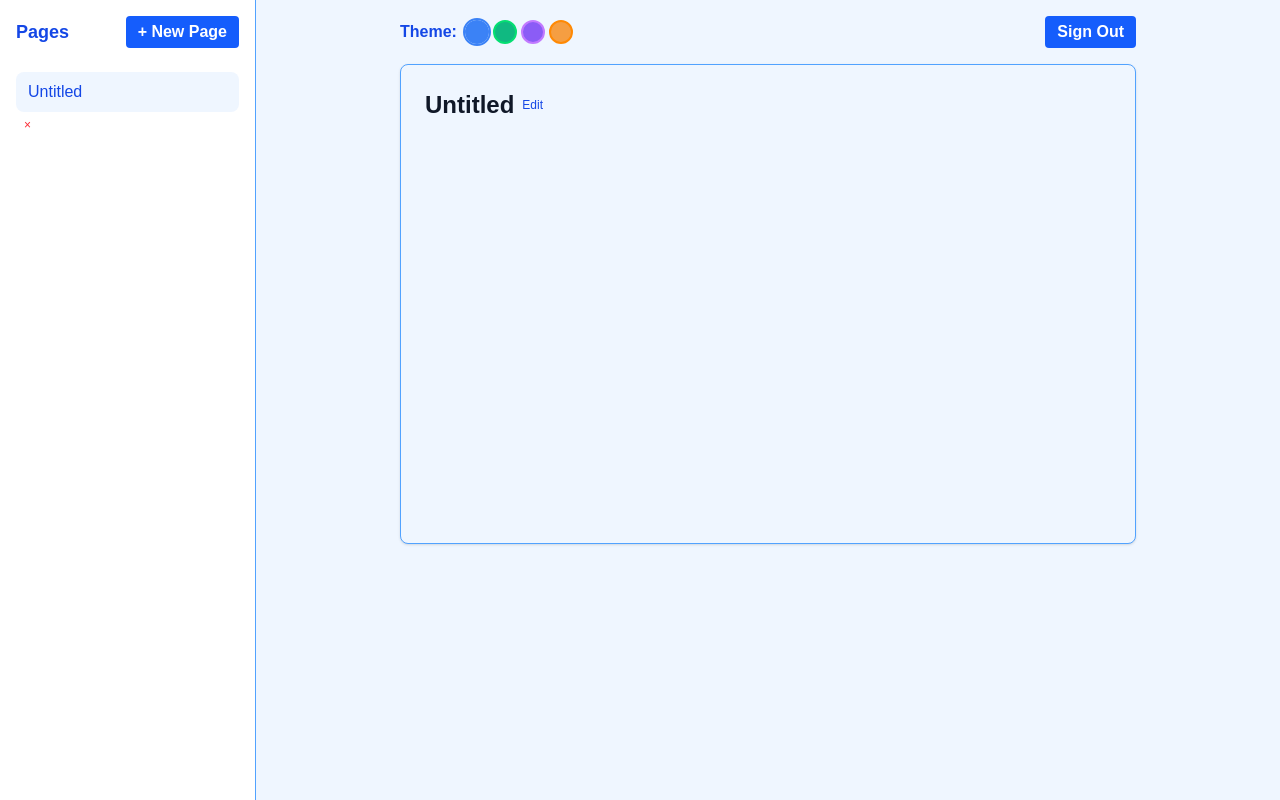
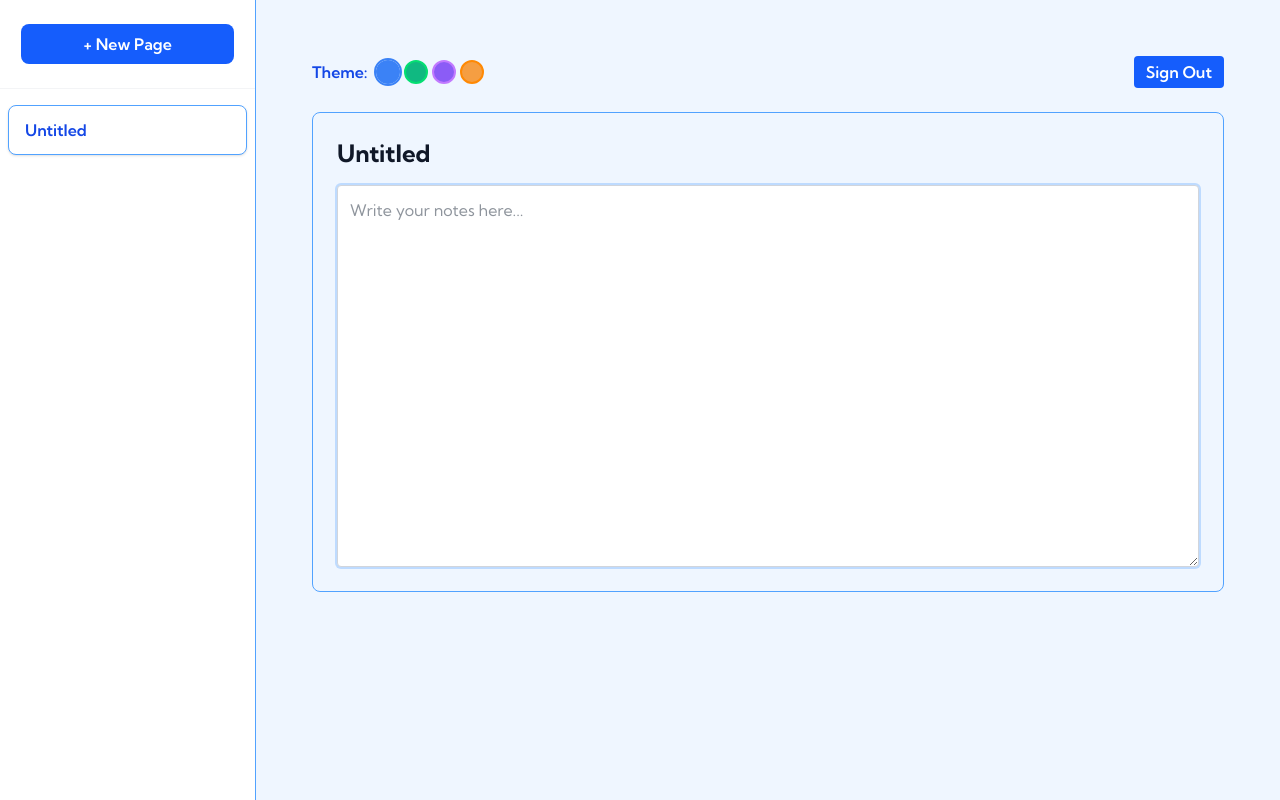
Before and after one commit to mathantkumar/vault51, a Next.js app: page / in a window 1280 px wide. Both pictures are taken after a click on the button "+ New Page". Built offline with nearby package versions, Linux system fonts and the light colour scheme.

Commit message:
Implement Kumbh Sans font, refactor theme object for cleaner structure, and create modular PageCard component for improved UI in NotionLite.

```diff
--- a/components/NotionLite.tsx
+++ b/components/NotionLite.tsx
@@ -1,4 +1,7 @@
 import React, { useState, useEffect, useRef } from 'react';
+
+// --- Google Fonts: Kumbh Sans ---
+const KUMBH_FONT_URL = 'https://fonts.googleapis.com/css2?family=Kumbh+Sans:wght@400;600;700&display=swap';
 
 // --- Types ---
 type Page = {
@@ -9,77 +12,26 @@ type Page = {
 
 type Theme = {
   name: string;
-  accent: string; // Tailwind color e.g. 'blue'
-  accentHex: string; // For pale backgrounds
-  accentBg: string; // Tailwind bg class
-  accentBorder: string; // Tailwind border class
-  accentText: string; // Tailwind text class
-  paleBg: string; // Tailwind bg class for pale area
+  accent: string;
+  accentHex: string;
+  accentBg: string;
+  accentBorder: string;
+  accentText: string;
+  paleBg: string;
 };
 
 const THEMES: Theme[] = [
-  {
-    name: 'Blue',
-    accent: 'blue',
-    accentHex: '#3B82F6',
-    accentBg: 'bg-blue-600',
-    accentBorder: 'border-blue-400',
-    accentText: 'text-blue-700',
-    paleBg: 'bg-blue-50',
-  },
-  {
-    name: 'Green',
-    accent: 'green',
-    accentHex: '#10B981',
-    accentBg: 'bg-green-600',
-    accentBorder: 'border-green-400',
-    accentText: 'text-green-700',
-    paleBg: 'bg-green-50',
-  },
-  {
-    name: 'Purple',
-    accent: 'purple',
-    accentHex: '#8B5CF6',
-    accentBg: 'bg-purple-600',
-    accentBorder: 'border-purple-400',
-    accentText: 'text-purple-700',
-    paleBg: 'bg-purple-50',
-  },
-  {
-    name: 'Orange',
-    accent: 'orange',
-    accentHex: '#F59E42',
-    accentBg: 'bg-orange-500',
-    accentBorder: 'border-orange-400',
-    accentText: 'text-orange-700',
-    paleBg: 'bg-orange-50',
-  },
+  { name: 'Blue', accent: 'blue', accentHex: '#3B82F6', accentBg: 'bg-blue-600', accentBorder: 'border-blue-400', accentText: 'text-blue-700', paleBg: 'bg-blue-50' },
+  { name: 'Green', accent: 'green', accentHex: '#10B981', accentBg: 'bg-green-600', accentBorder: 'border-green-400', accentText: 'text-green-700', paleBg: 'bg-green-50' },
+  { name: 'Purple', accent: 'purple', accentHex: '#8B5CF6', accentBg: 'bg-purple-600', accentBorder: 'border-purple-400', accentText: 'text-purple-700', paleBg: 'bg-purple-50' },
+  { name: 'Orange', accent: 'orange', accentHex: '#F59E42', accentBg: 'bg-orange-500', accentBorder: 'border-orange-400', accentText: 'text-orange-700', paleBg: 'bg-orange-50' },
 ];
-
 const THEME_KEY = 'notionlite_theme';
-
-// --- Local Storage Helpers ---
 const STORAGE_KEY = 'notionlite_pages';
-function loadPages(): Page[] {
-  try {
-    const data = localStorage.getItem(STORAGE_KEY);
-    return data ? JSON.parse(data) : [];
-  } catch {
-    return [];
-  }
-}
-function savePages(pages: Page[]) {
-  localStorage.setItem(STORAGE_KEY, JSON.stringify(pages));
-}
-function loadTheme(): Theme {
-  const name = localStorage.getItem(THEME_KEY);
-  return THEMES.find(t => t.name === name) || THEMES[0];
-}
-function saveTheme(theme: Theme) {
-  localStorage.setItem(THEME_KEY, theme.name);
-}
-
-// --- Markdown to HTML (very basic) ---
+function loadPages(): Page[] { try { const data = localStorage.getItem(STORAGE_KEY); return data ? JSON.parse(data) : []; } catch { return []; } }
+function savePages(pages: Page[]) { localStorage.setItem(STORAGE_KEY, JSON.stringify(pages)); }
+function loadTheme(): Theme { const name = localStorage.getItem(THEME_KEY); return THEMES.find(t => t.name === name) || THEMES[0]; }
+function saveTheme(theme: Theme) { localStorage.setItem(THEME_KEY, theme.name); }
 function renderMarkdown(md: string): string {
   let html = md
     .replace(/^### (.*$)/gim, '<h3 class="text-lg font-semibold mt-4 mb-2">$1</h3>')
@@ -88,11 +40,43 @@ function renderMarkdown(md: string): string {
     .replace(/\*\*(.*?)\*\*/gim, '<strong>$1</strong>')
     .replace(/\*(.*?)\*/gim, '<em>$1</em>')
     .replace(/^\s*\- (.*$)/gim, '<li>$1</li>');
-  // Wrap consecutive <li> in <ul>
   html = html.replace(/(<li>[^<]*<\/li>(?:<br\/>)*?)+/g, match => `<ul class="list-disc pl-6 my-2">${match.replace(/<br\/>/g, '')}</ul>`);
   html = html.replace(/\n/g, '<br/>');
   return html;
 }
+
+// --- Modular Card for Page List ---
+const PageCard: React.FC<{
+  page: Page;
+  selected: boolean;
+  accentBorder: string;
+  accentText: string;
+  paleBg: string;
+  onClick: () => void;
+  onDelete: () => void;
+}> = ({ page, selected, accentBorder, accentText, paleBg, onClick, onDelete }) => (
+  <div
+    className={`rounded-lg shadow-sm mb-2 transition cursor-pointer border bg-white flex items-center group ${selected ? `${accentBorder} ${paleBg}` : 'border-gray-200 hover:bg-gray-50'}`}
+    style={{ fontFamily: 'Kumbh Sans, sans-serif' }}
+    onClick={onClick}
+  >
+    <button
+      className={`flex-1 text-left px-4 py-3 font-semibold truncate ${selected ? accentText : 'text-gray-800'}`}
+      style={{ fontFamily: 'Kumbh Sans, sans-serif', background: 'none', border: 'none' }}
+      tabIndex={-1}
+    >
+      {page.title || <span className="italic text-gray-400">Untitled</span>}
+    </button>
+    <button
+      className="ml-2 text-xs text-red-500 hover:text-red-700 px-3 py-2 opacity-0 group-hover:opacity-100 transition-opacity"
+      onClick={e => { e.stopPropagation(); onDelete(); }}
+      title="Delete page"
+      style={{ fontFamily: 'Kumbh Sans, sans-serif' }}
+    >
+      &times;
+    </button>
+  </div>
+);
 
 // --- Main Component ---
 const NotionLite: React.FC = () => {
@@ -104,23 +88,14 @@ const NotionLite: React.FC = () => {
   const [theme, setTheme] = useState<Theme>(THEMES[0]);
   const contentRef = useRef<HTMLTextAreaElement>(null);
 
-  // Load from localStorage on mount
   useEffect(() => {
     const loaded = loadPages();
     setPages(loaded);
     if (loaded.length > 0) setActiveId(loaded[0].id);
     setTheme(loadTheme());
   }, []);
-
-  // Save to localStorage on change
-  useEffect(() => {
-    savePages(pages);
-  }, [pages]);
-  useEffect(() => {
-    saveTheme(theme);
-  }, [theme]);
-
-  // When switching page, update editing fields
+  useEffect(() => { savePages(pages); }, [pages]);
+  useEffect(() => { saveTheme(theme); }, [theme]);
   useEffect(() => {
     const page = pages.find(p => p.id === activeId);
     setEditingTitle(page?.title || '');
@@ -128,7 +103,6 @@ const NotionLite: React.FC = () => {
     setIsEditing(false);
   }, [activeId, pages]);
 
-  // --- Page Actions ---
   function handleNewPage() {
     const id = Date.now().toString();
     const newPage: Page = { id, title: 'Untitled', content: '' };
@@ -156,8 +130,6 @@ const NotionLite: React.FC = () => {
     setIsEditing(true);
     setTimeout(() => contentRef.current?.focus(), 100);
   }
-
-  // --- Formatting Toolbar ---
   function insertAtCursor(before: string, after: string = '', field: 'title' | 'content' = 'content') {
     const ref = field === 'title' ? null : contentRef.current;
     let value = field === 'title' ? editingTitle : editingContent;
@@ -174,48 +146,38 @@ const NotionLite: React.FC = () => {
       }, 0);
     }
   }
-
-  // --- Theme Switcher ---
-  function handleThemeChange(next: Theme) {
-    setTheme(next);
+  function handleThemeChange(next: Theme) { setTheme(next); }
+  function handleSignOut() { window.location.reload(); }
+  function handleContentChange(e: React.ChangeEvent<HTMLTextAreaElement>) {
+    setEditingContent(e.target.value);
+    setPages(pages => pages.map(p => p.id === activeId ? { ...p, content: e.target.value, title: editingTitle } : p));
   }
 
-  // --- Sign Out (placeholder) ---
-  function handleSignOut() {
-    // If integrated with auth, call signOut here
-    window.location.reload(); // For now, just reload to simulate sign out
-  }
-
-  // --- UI ---
   return (
-    <div className={`min-h-screen flex flex-col md:flex-row font-sans ${theme.paleBg}`} style={{ fontFamily: 'Lexend, sans-serif' }}>
+    <>
+      <link href={KUMBH_FONT_URL} rel="stylesheet" />
+      <div className={`min-h-screen flex flex-col md:flex-row font-sans ${theme.paleBg}`} style={{ fontFamily: 'Kumbh Sans, sans-serif' }}>
         {/* Sidebar */}
-      <aside className={`w-full md:w-64 bg-white border-r ${theme.accentBorder} p-4 flex flex-col gap-4 md:min-h-screen`}>
-        <div className="flex items-center justify-between mb-2">
-          <h2 className={`text-lg font-bold ${theme.accentText}`}>Pages</h2>
-          <button className={`${theme.accentBg} text-white font-semibold hover:brightness-90 transition px-3 py-1 rounded`} onClick={handleNewPage}>+ New Page</button>
+        <aside className={`w-full md:w-64 bg-white border-r ${theme.accentBorder} flex flex-col gap-2 md:min-h-screen px-0 py-0`}>
+          <div className="flex flex-col items-center py-6 border-b border-gray-100 mb-2">
+            <button className={`${theme.accentBg} text-white font-semibold hover:brightness-90 transition px-4 py-2 rounded-lg w-5/6`} onClick={handleNewPage} style={{ fontFamily: 'Kumbh Sans, sans-serif' }}>+ New Page</button>
           </div>
-        <nav className="flex-1 overflow-y-auto">
+          <nav className="flex-1 overflow-y-auto px-2 pb-4">
             {pages.length === 0 ? (
               <div className="text-gray-400 text-sm text-center mt-8">No pages yet.</div>
             ) : (
               <ul className="space-y-1">
                 {pages.map(page => (
                   <li key={page.id}>
-                  <button
-                    className={`w-full text-left px-3 py-2 rounded-lg transition font-medium truncate ${activeId === page.id ? `${theme.paleBg} ${theme.accentText}` : 'hover:bg-gray-100 text-gray-800'}`}
+                    <PageCard
+                      page={page}
+                      selected={activeId === page.id}
+                      accentBorder={theme.accentBorder}
+                      accentText={theme.accentText}
+                      paleBg={theme.paleBg}
                       onClick={() => setActiveId(page.id)}
-                    style={{ fontFamily: 'Lexend, sans-serif' }}
-                  >
-                    {page.title || <span className="italic text-gray-400">Untitled</span>}
-                  </button>
-                  <button
-                    className="ml-2 text-xs text-red-500 hover:text-red-700"
-                    onClick={() => handleDeletePage(page.id)}
-                    title="Delete page"
-                  >
-                    &times;
-                  </button>
+                      onDelete={() => handleDeletePage(page.id)}
+                    />
                   </li>
                 ))}
               </ul>
@@ -223,9 +185,9 @@ const NotionLite: React.FC = () => {
           </nav>
         </aside>
         {/* Main Content */}
-      <main className="flex-1 p-4 flex flex-col max-w-3xl mx-auto w-full">
+        <main className="flex-1 p-0 md:p-8 flex flex-col max-w-full w-full">
           {/* Top Bar: Theme Switcher & Sign Out */}
-        <div className="flex items-center justify-between mb-4">
+          <div className="flex items-center justify-between mb-6 px-6 pt-6">
             <div className="flex items-center gap-2">
               <span className={`font-semibold ${theme.accentText}`}>Theme:</span>
               <div className="flex gap-1">
@@ -240,61 +202,52 @@ const NotionLite: React.FC = () => {
                 ))}
               </div>
             </div>
-          <button className={`px-3 py-1 rounded ${theme.accentBg} text-white font-semibold hover:brightness-90 transition`} onClick={handleSignOut}>Sign Out</button>
+            <button className={`px-3 py-1 rounded ${theme.accentBg} text-white font-semibold hover:brightness-90 transition`} onClick={handleSignOut} style={{ fontFamily: 'Kumbh Sans, sans-serif' }}>Sign Out</button>
           </div>
           {activeId ? (
-          <div className={`rounded-lg shadow p-6 flex flex-col gap-4 min-h-[60vh] ${theme.paleBg} border ${theme.accentBorder}`}>
+            <div className={`flex flex-col gap-4 min-h-[60vh] ${theme.paleBg} border ${theme.accentBorder} rounded-lg mx-6 mb-8 p-6`}>
               {/* Title */}
               {isEditing ? (
                 <input
                   className="text-2xl font-bold text-gray-900 mb-2 focus:outline-none focus:ring-2 focus:ring-blue-200 rounded px-2 py-1 bg-gray-50"
                   value={editingTitle}
                   onChange={e => setEditingTitle(e.target.value)}
-                style={{ fontFamily: 'Lexend, sans-serif' }}
+                  onKeyDown={e => { if (e.key === 'Enter') { handleSavePage(); } }}
+                  onBlur={handleSavePage}
+                  style={{ fontFamily: 'Kumbh Sans, sans-serif' }}
                 />
               ) : (
-              <div className="flex items-center gap-2 mb-2">
-                <h1 className="text-2xl font-bold text-gray-900" style={{ fontFamily: 'Lexend, sans-serif' }}>{editingTitle}</h1>
-                <button className={`text-xs ${theme.accentText} hover:underline`} onClick={handleEditPage}>Edit</button>
-              </div>
+                <h1 className="text-2xl font-bold text-gray-900" style={{ fontFamily: 'Kumbh Sans, sans-serif' }} onClick={() => setIsEditing(true)}>{editingTitle}</h1>
               )}
               {/* Toolbar */}
               {isEditing && (
                 <div className="flex gap-2 mb-2 flex-wrap">
-                <button className={`px-2 py-1 rounded ${theme.paleBg} hover:${theme.accentBg} hover:text-white text-gray-700`} title="Bold" onClick={() => insertAtCursor('**', '**')}>B</button>
-                <button className={`px-2 py-1 rounded ${theme.paleBg} hover:${theme.accentBg} hover:text-white text-gray-700 italic`} title="Italic" onClick={() => insertAtCursor('*', '*')}>I</button>
-                <button className={`px-2 py-1 rounded ${theme.paleBg} hover:${theme.accentBg} hover:text-white text-gray-700 font-bold`} title="H1" onClick={() => insertAtCursor('# ', '', 'content')}>H1</button>
-                <button className={`px-2 py-1 rounded ${theme.paleBg} hover:${theme.accentBg} hover:text-white text-gray-700 font-semibold`} title="H2" onClick={() => insertAtCursor('## ', '', 'content')}>H2</button>
-                <button className={`px-2 py-1 rounded ${theme.paleBg} hover:${theme.accentBg} hover:text-white text-gray-700 font-medium`} title="H3" onClick={() => insertAtCursor('### ', '', 'content')}>H3</button>
-                <button className={`px-2 py-1 rounded ${theme.paleBg} hover:${theme.accentBg} hover:text-white text-gray-700`} title="Bullet" onClick={() => insertAtCursor('- ', '', 'content')}>•</button>
-                <button className={`px-2 py-1 rounded ${theme.accentBg} text-white hover:brightness-90`} onClick={handleSavePage}>Save</button>
+                  <button className={`px-2 py-1 rounded ${theme.paleBg} hover:${theme.accentBg} hover:text-white text-gray-700`} title="Bold" onClick={() => insertAtCursor('**', '**')} style={{ fontFamily: 'Kumbh Sans, sans-serif' }}>B</button>
+                  <button className={`px-2 py-1 rounded ${theme.paleBg} hover:${theme.accentBg} hover:text-white text-gray-700 italic`} title="Italic" onClick={() => insertAtCursor('*', '*')} style={{ fontFamily: 'Kumbh Sans, sans-serif' }}>I</button>
+                  <button className={`px-2 py-1 rounded ${theme.paleBg} hover:${theme.accentBg} hover:text-white text-gray-700 font-bold`} title="H1" onClick={() => insertAtCursor('# ', '', 'content')} style={{ fontFamily: 'Kumbh Sans, sans-serif' }}>H1</button>
+                  <button className={`px-2 py-1 rounded ${theme.paleBg} hover:${theme.accentBg} hover:text-white text-gray-700 font-semibold`} title="H2" onClick={() => insertAtCursor('## ', '', 'content')} style={{ fontFamily: 'Kumbh Sans, sans-serif' }}>H2</button>
+                  <button className={`px-2 py-1 rounded ${theme.paleBg} hover:${theme.accentBg} hover:text-white text-gray-700 font-medium`} title="H3" onClick={() => insertAtCursor('### ', '', 'content')} style={{ fontFamily: 'Kumbh Sans, sans-serif' }}>H3</button>
+                  <button className={`px-2 py-1 rounded ${theme.paleBg} hover:${theme.accentBg} hover:text-white text-gray-700`} title="Bullet" onClick={() => insertAtCursor('- ', '', 'content')} style={{ fontFamily: 'Kumbh Sans, sans-serif' }}>•</button>
                 </div>
               )}
               {/* Content */}
-            {isEditing ? (
               <textarea
                 ref={contentRef}
                 className="flex-1 w-full p-3 rounded border border-gray-300 focus:outline-none focus:ring-2 focus:ring-blue-200 text-gray-800 bg-white resize-y min-h-[200px] text-base"
                 value={editingContent}
-                onChange={e => setEditingContent(e.target.value)}
+                onChange={handleContentChange}
                 placeholder="Write your notes here..."
-                style={{ fontFamily: 'Lexend, sans-serif' }}
+                style={{ fontFamily: 'Kumbh Sans, sans-serif' }}
               />
-            ) : (
-              <div
-                className="prose prose-blue max-w-none text-gray-900"
-                style={{ fontFamily: 'Lexend, sans-serif' }}
-                dangerouslySetInnerHTML={{ __html: renderMarkdown(editingContent) }}
-              />
-            )}
             </div>
           ) : (
-          <div className="flex items-center justify-center h-full text-gray-400 italic text-lg" style={{ fontFamily: 'Lexend, sans-serif' }}>
+            <div className="flex items-center justify-center h-full text-gray-400 italic text-lg" style={{ fontFamily: 'Kumbh Sans, sans-serif' }}>
               Select or create a page to begin.
             </div>
           )}
         </main>
       </div>
+    </>
   );
 };
 
```
Lines whose indentation alone changed are shown as unchanged.
